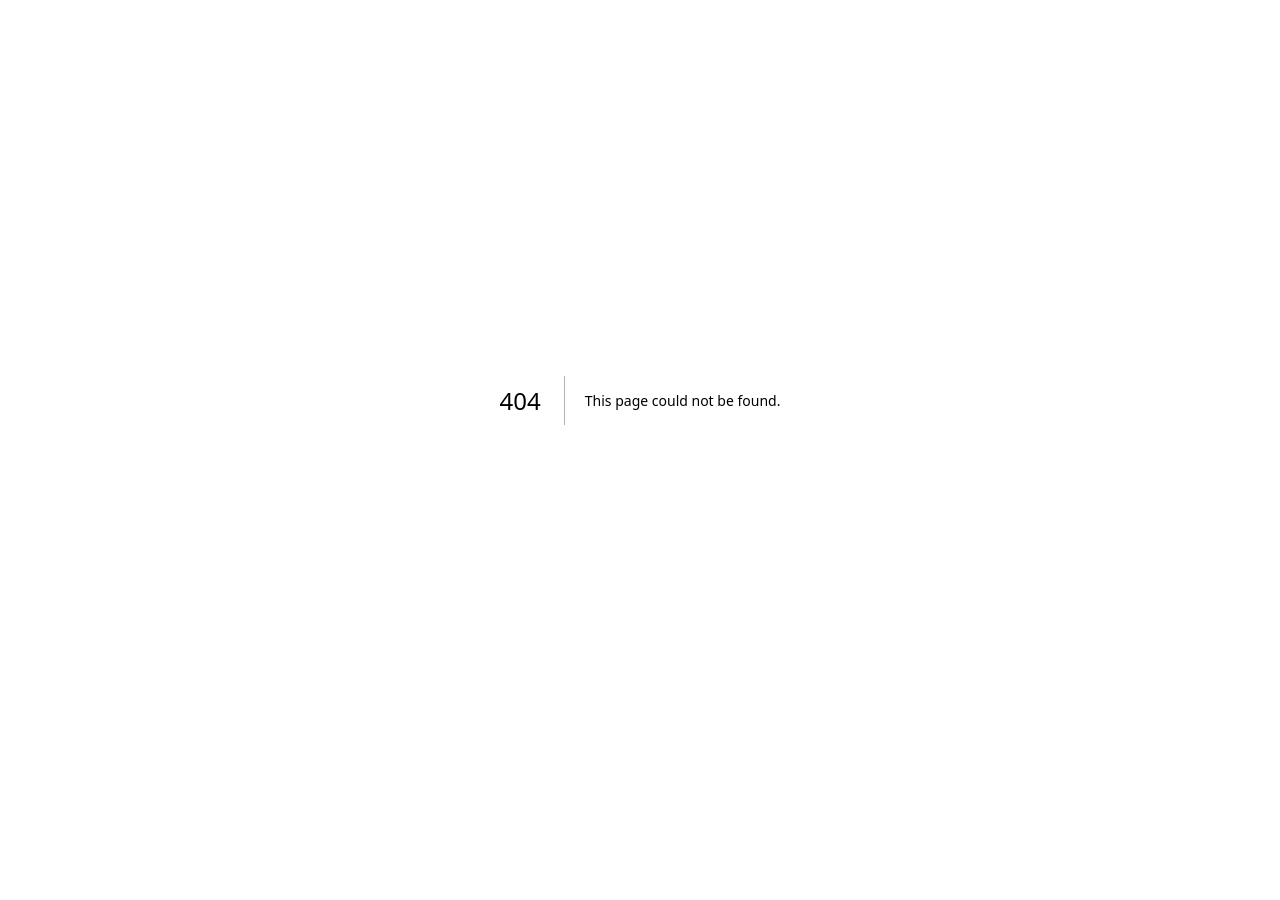
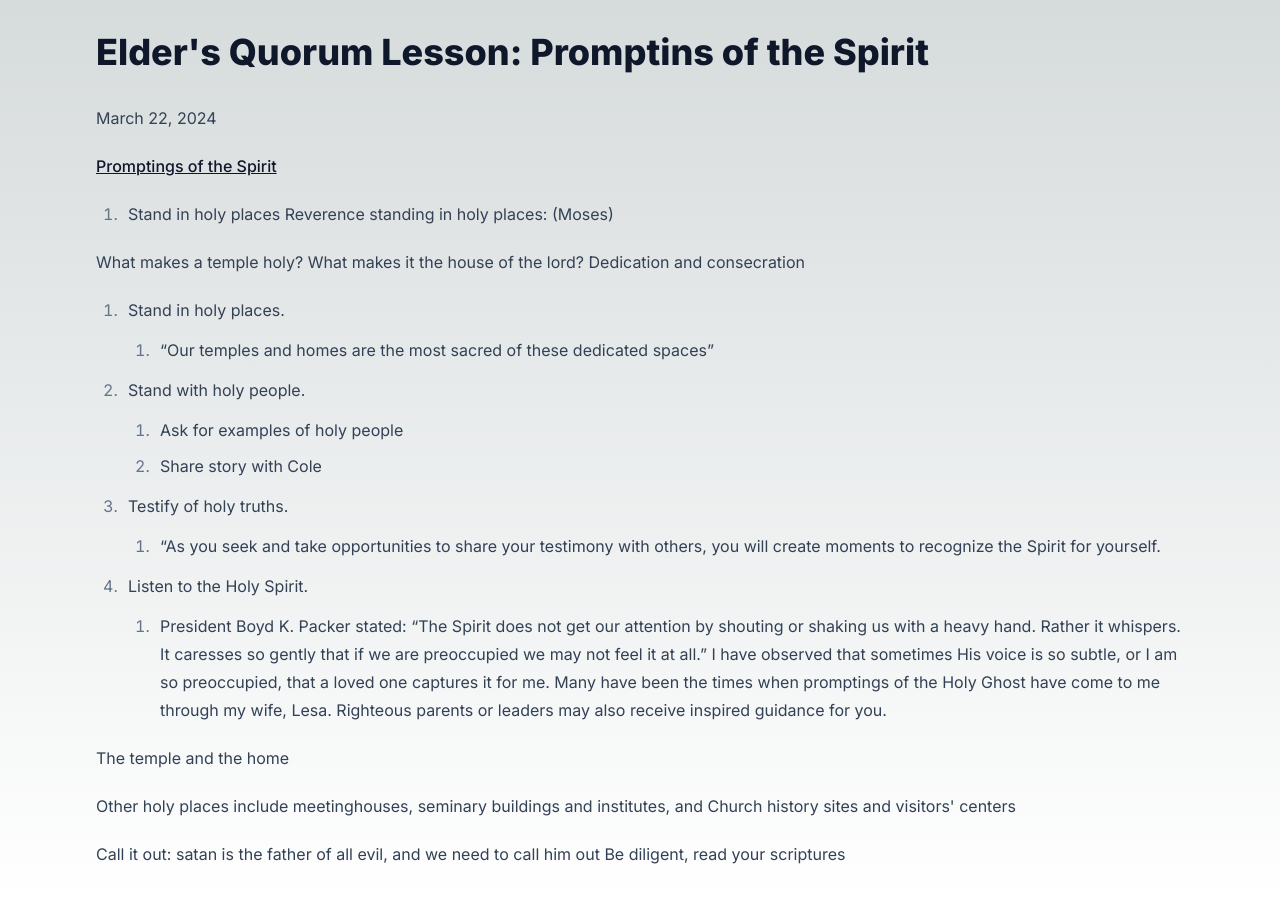
Before and after one commit to jaerod95/jasonelirodriguez.com, a Next.js app: page /notes/1 in a window 1280 px wide. Before the commit this address had no page. Before the commit the page ends 800 px from the top, so only its background shows below. Built offline with nearby package versions, Linux system fonts and the light colour scheme.

Commit message:
basic layouts

```diff
--- /dev/null
+++ b/src/app/blog/(posts)/layout.tsx
@@ -0,0 +1,20 @@
+import type { Metadata } from "next";
+
+export const metadata: Metadata = {
+  title: "Blog",
+  description: "Blog post on various topics.",
+};
+
+export default function Layout({
+  children,
+}: Readonly<{
+  children: React.ReactNode;
+}>) {
+  return (
+    <div className="w-full min-h-svh py-8">
+      <article className="prose prose-slate dark:prose-invert md:container md:mx-auto px-6 md:px-24 lg:36 py-4l">
+        {children}
+      </article>
+    </div>
+  );
+}
--- /dev/null
+++ b/src/app/blog/page.tsx
@@ -0,0 +1,18 @@
+export default function BlogPosts() {
+  return (
+    <>
+      <h1>Blog Posts</h1>
+      <ul>
+        <li>
+          <a href="/blog/1">Post 1</a>
+        </li>
+        <li>
+          <a href="/blog/2">Post 2</a>
+        </li>
+        <li>
+          <a href="/blog/3">Post 3</a>
+        </li>
+      </ul>
+    </>
+  );
+}
--- /dev/null
+++ b/src/app/burner/layout.tsx
@@ -0,0 +1,20 @@
+import type { Metadata } from "next";
+
+export const metadata: Metadata = {
+  title: "Blog",
+  description: "Blog post on various topics.",
+};
+
+export default function Layout({
+  children,
+}: Readonly<{
+  children: React.ReactNode;
+}>) {
+  return (
+    <div className="w-full min-h-svh py-8">
+      <article className="prose prose-slate dark:prose-invert md:container md:mx-auto px-6 md:px-24 lg:36 py-4l">
+        {children}
+      </article>
+    </div>
+  );
+}
--- /dev/null
+++ b/src/app/burner/page.mdx
@@ -0,0 +1,30 @@
+# Back Burner
+
+A list of things I want to do at some point, but not right now. Maybe this turns into a bucket list.
+
+## Website ([jasonelirodriguez.com](https://jasonelirodriguez.com))
+
+- Add search
+- Better notes
+- Editing via the web
+- More permanent storage
+- Private content?
+
+## Tech
+
+- Buy new montiors
+
+## Travel
+
+- [x] Spain, Italy, and France
+- [x] England, Ireland, Scotland
+
+- [ ] Visit Japan
+- [ ] Visit New Zealand
+- [ ] Visit South Korea
+- [ ] Visit Thailand
+- [ ] Revisit to Italy
+
+## Life
+
+- [ ] Live it up
--- /dev/null
+++ b/src/app/notes/(note)/1/page.mdx
@@ -0,0 +1,42 @@
+export const metadata = {
+  title: "Elder's Quorum Lesson: Promptins of the Spirit",
+  description: "A lesson on the promptings of the Spirit.",
+  author: { name: "Jason Rodriguez", url: "https://jasonelirodriguez.com" },
+  keywords: ["church", "holy ghost", "spirit", "inspiration", "temple"],
+  other: {
+    dateCreated: "March 22, 2024",
+    datePublished: null,
+    status: "draft",
+    type: "note",
+  },
+};
+
+# Elder's Quorum Lesson: Promptins of the Spirit
+
+{metadata.other.dateCreated}
+
+[Promptings of the Spirit](https://www.churchofjesuschrist.org/study/general-conference/2023/10/25stevenson?lang=eng)
+
+1. Stand in holy places
+   Reverence standing in holy places: (Moses)
+
+What makes a temple holy?
+What makes it the house of the lord?
+Dedication and consecration
+
+1. Stand in holy places.
+   1. “Our temples and homes are the most sacred of these dedicated spaces”
+2. Stand with holy people.
+   1. Ask for examples of holy people
+   2. Share story with Cole
+3. Testify of holy truths.
+   1. “As you seek and take opportunities to share your testimony with others, you will create moments to recognize the Spirit for yourself.
+4. Listen to the Holy Spirit.
+   1. President Boyd K. Packer stated: “The Spirit does not get our attention by shouting or shaking us with a heavy hand. Rather it whispers. It caresses so gently that if we are preoccupied we may not feel it at all.” I have observed that sometimes His voice is so subtle, or I am so preoccupied, that a loved one captures it for me. Many have been the times when promptings of the Holy Ghost have come to me through my wife, Lesa. Righteous parents or leaders may also receive inspired guidance for you.
+
+The temple and the home
+
+Other holy places include meetinghouses, seminary buildings and institutes, and Church history sites and visitors' centers
+
+Call it out: satan is the father of all evil, and we need to call him out
+Be diligent, read your scriptures
--- /dev/null
+++ b/src/app/notes/(note)/layout.tsx
@@ -0,0 +1,20 @@
+import type { Metadata } from "next";
+
+export const metadata: Metadata = {
+  title: "Blog",
+  description: "Blog post on various topics.",
+};
+
+export default function Layout({
+  children,
+}: Readonly<{
+  children: React.ReactNode;
+}>) {
+  return (
+    <div className="w-full min-h-svh py-8">
+      <article className="prose prose-slate dark:prose-invert md:container md:mx-auto px-6 md:px-24 lg:36 py-4l">
+        {children}
+      </article>
+    </div>
+  );
+}
```
Also changed, not shown: src/app/blog/(posts)/1/page.mdx (renamed from src/app/blog/beginning/page.mdx).
